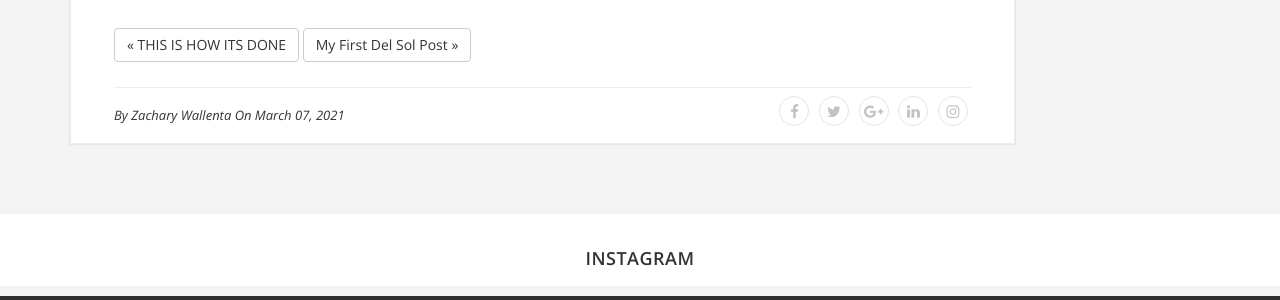
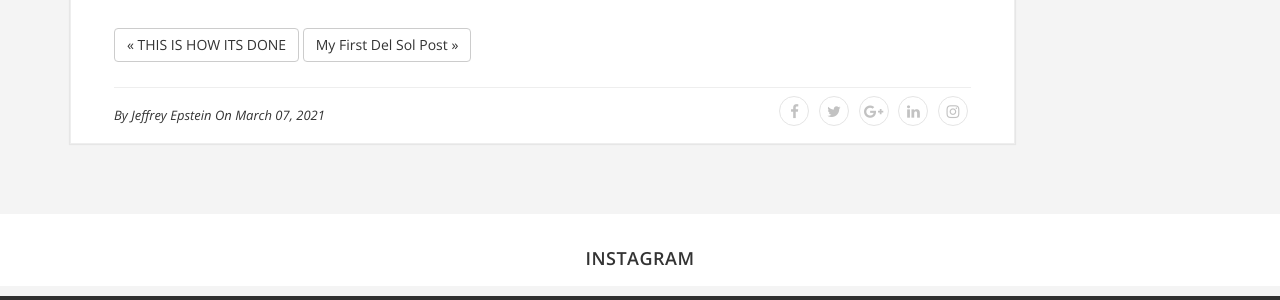
Before and after one commit to z8137/z8137.github.io, a Jekyll site: the page built from _posts/2021-03-07-haha2.md, in a window 1280 px wide and 900 px high, scrolled down 477 px. Shown: the part 284-584 px from the top of the window. Built offline with Jekyll 4.4.1, drawn with Linux system fonts in a browser that asks for light colours; nearby versions of some CDN libraries; comment, search, counter and statistics services are not loaded.

Commit message:
Update 2021-03-07-haha2.md

```diff
--- a/_posts/2021-03-07-haha2.md
+++ b/_posts/2021-03-07-haha2.md
@@ -2,7 +2,7 @@
 layout: post
 title: Who else has Hillary Killed?
 category: Killary
-author: Zachary Wallenta
+author: Jeffrey Epstein
 thumbnail: https://placekitten.com/2160/1920
 ---
 You'll find this post in your `_posts` directory. Go ahead and edit it and re-build
```
